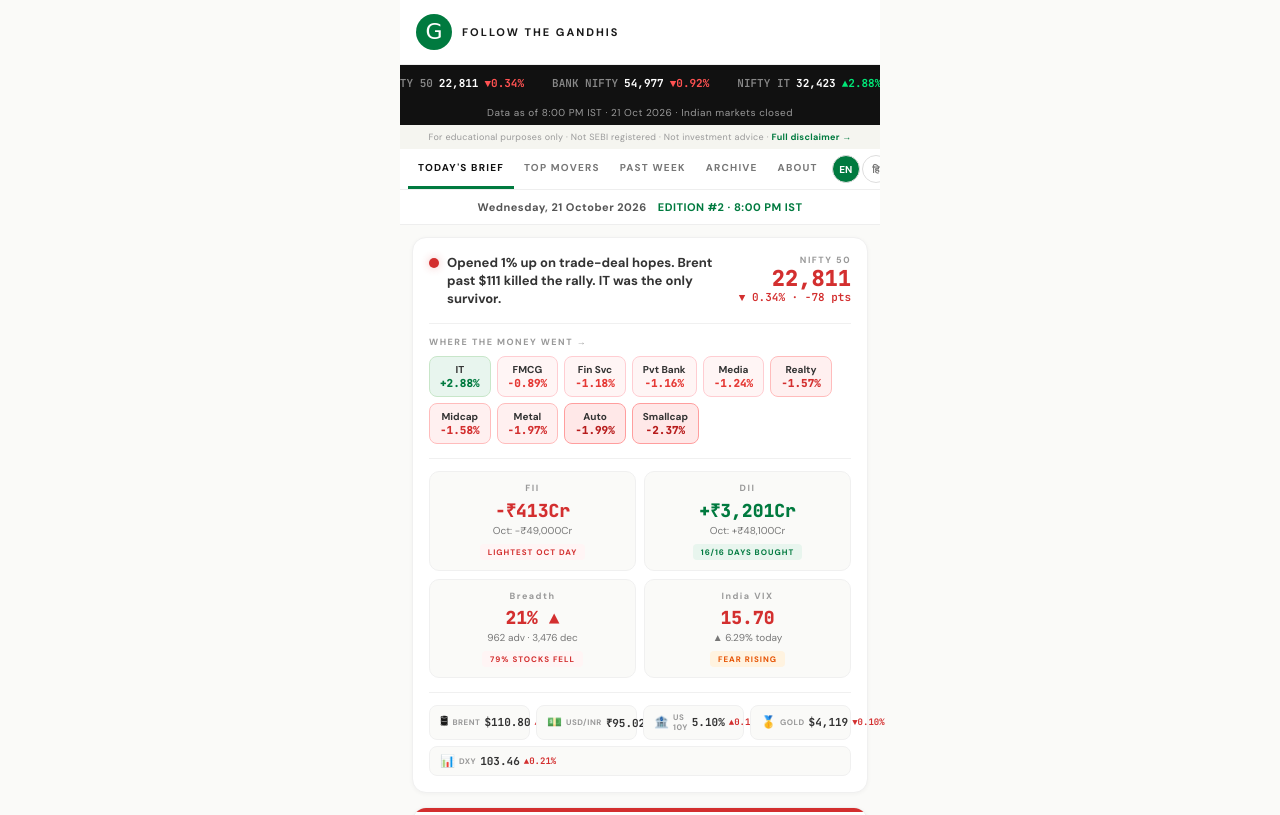
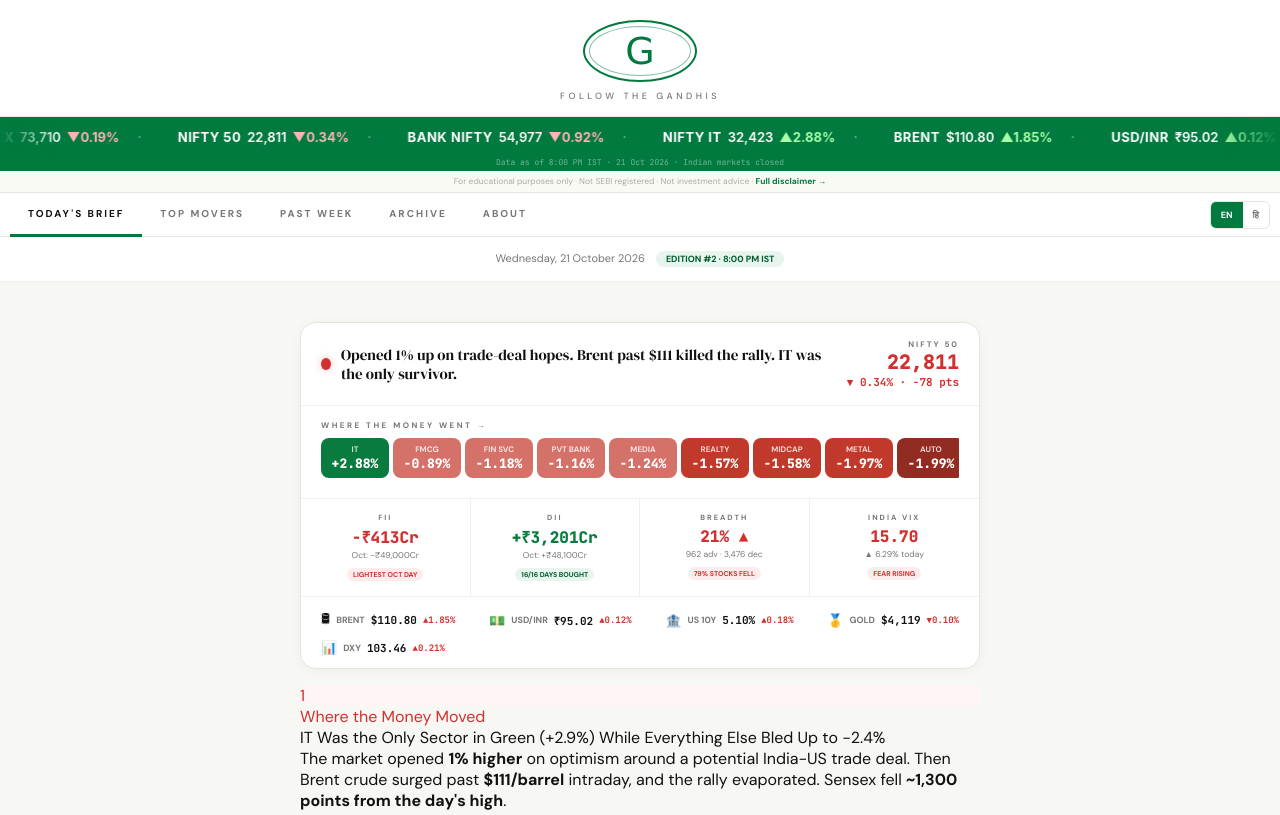
Before and after one commit to followthegandhis/gandhis, a plain HTML site: page index.html in a window 1280 px wide. Shown: the top 815 px of the page. Drawn offline with Linux system fonts and the light colour scheme; a web font is replaced by a local one.

Commit message:
Update style1.css

```diff
--- a/style1.css
+++ b/style1.css
@@ -1,171 +1,215 @@
-
-/* ===== RESET & BASE ===== */
+/* ===== RESET ===== */
 *{margin:0;padding:0;box-sizing:border-box}
-body{font-family:'DM Sans',sans-serif;background:#FAFAF8;color:#1a1a1a;max-width:480px;margin:0 auto;overflow-x:hidden;-webkit-font-smoothing:antialiased}
+body{background:#F7F7F4;font-family:'DM Sans',system-ui,sans-serif;color:#111;overflow-x:hidden;-webkit-font-smoothing:antialiased}
+.up{color:#0A7B3E}
+.dn{color:#D32F2F}
 
 /* ===== HEADER ===== */
-.hdr{display:flex;align-items:center;gap:10px;padding:14px 16px;background:#fff;border-bottom:1px solid #eee}
-.lw{width:36px;height:36px;background:#007A3F;border-radius:50%;display:flex;align-items:center;justify-content:center}
-.ln{font-family:'Burgues Script',cursive;color:#fff;font-size:22px;line-height:1}
-.tgl2{font-size:11px;font-weight:700;letter-spacing:2px;text-transform:uppercase;color:#1a1a1a}
+.hdr{background:#fff;padding:20px 0 14px;text-align:center;border-bottom:1px solid #E5E5E0}
+.lw{display:inline-block;position:relative;padding:10px 40px;border:2.5px solid #007A3F;border-radius:50%}
+.lw::before{content:'';position:absolute;top:4px;left:4px;right:4px;bottom:4px;border:1px solid #007A3F;border-radius:50%;opacity:.5}
+.ln{font-family:'Burgues Script',cursive;font-size:38px;color:#007A3F;line-height:1}
+.tgl2{font-size:9px;letter-spacing:3.5px;text-transform:uppercase;color:#777;margin-top:8px;font-weight:500}
 
 /* ===== TICKER ===== */
-.tk{overflow:hidden;background:#111;padding:10px 0;position:relative}
-.tt2{display:flex;gap:28px;animation:tickerScroll 60s linear infinite;white-space:nowrap;width:max-content}
-@keyframes tickerScroll{0%{transform:translateX(0)}100%{transform:translateX(-33.33%)}}
-.tk-item{display:inline-flex;align-items:center;gap:6px;font-family:'JetBrains Mono',monospace;font-size:11px}
-.tk-name{color:#888;font-weight:600}
-.tk-val{color:#fff;font-weight:700}
-.tk-up{color:#00E676;font-weight:700}
-.tk-dn{color:#FF5252;font-weight:700}
-.tk-time{text-align:center;font-size:10px;color:#999;padding:6px 0;background:#111;letter-spacing:.5px}
+.tk{width:100%;overflow:hidden;background:#007A3F;height:40px;position:relative}
+.tk::before,.tk::after{content:'';position:absolute;top:0;bottom:0;width:30px;z-index:2;pointer-events:none}
+.tk::before{left:0;background:linear-gradient(90deg,#007A3F,transparent)}
+.tk::after{right:0;background:linear-gradient(270deg,#007A3F,transparent)}
+.tt2{display:flex;align-items:center;height:100%;white-space:nowrap;animation:sc 14s linear infinite}
+.tt2:hover{animation-play-state:paused}
+@keyframes sc{0%{transform:translateX(0)}100%{transform:translateX(-33.33%)}}
+.ti{display:inline-flex;align-items:center;gap:6px;padding:0 18px;height:100%;font-family:'JetBrains Mono',monospace;font-size:12px;font-weight:600;color:rgba(255,255,255,.95);flex-shrink:0;border-right:1px solid rgba(255,255,255,.1)}
+.tn{font-size:9px;font-weight:700;letter-spacing:.8px;color:rgba(255,255,255,.6);text-transform:uppercase}
+.tv{font-weight:700;color:#fff}
+.tc{padding:2px 7px;border-radius:4px;font-size:11px;font-weight:800}
+.tc.u{background:rgba(0,0,0,.15);color:#7DFFB5}
+.tc.d{background:rgba(0,0,0,.15);color:#FF9E9E}
+.tk-time{text-align:center;background:#007A3F;padding:0 0 4px;font-size:8px;color:rgba(255,255,255,.45);font-family:'JetBrains Mono',monospace}
 
 /* ===== DISCLAIMER BAR ===== */
-.dc{text-align:center;font-size:9px;color:#999;padding:6px 16px;background:#F5F5F0;letter-spacing:.3px}
+.dc{background:#FAFAF5;border-bottom:1px solid #E5E5E0;padding:5px 20px;text-align:center;font-size:8.5px;color:#AAA}
 .dc a{color:#007A3F;text-decoration:none;font-weight:600}
 
 /* ===== NAV ===== */
-.nv{display:flex;align-items:center;gap:0;background:#fff;border-bottom:1px solid #eee;padding:0 8px;overflow-x:auto;-webkit-overflow-scrolling:touch}
-.nb{background:none;border:none;border-bottom:3px solid transparent;padding:12px 10px;font-size:10px;font-weight:700;letter-spacing:1.2px;color:#777;cursor:pointer;white-space:nowrap;font-family:'DM Sans',sans-serif}
-.lang-tog{margin-left:auto;display:flex;gap:2px;padding:4px}
-.lang-btn{width:28px;height:28px;border-radius:50%;border:1px solid #ddd;background:none;font-size:10px;font-weight:700;color:#777;cursor:pointer;font-family:'DM Sans',sans-serif}
+.nv{display:flex;justify-content:center;align-items:center;background:#fff;border-bottom:1px solid #E5E5E0;position:sticky;top:0;z-index:100;padding:0 10px}
+.nb{padding:14px 18px;font-size:10px;font-weight:700;letter-spacing:2px;text-transform:uppercase;color:#777;cursor:pointer;border:none;background:none;border-bottom:3px solid transparent;margin-bottom:-1px;font-family:'DM Sans',sans-serif;transition:all .2s}
+.nb:hover{color:#111}
+.lang-tog{margin-left:auto;display:flex;border:1px solid #E5E5E0;border-radius:6px;overflow:hidden;height:28px}
+.lang-btn{padding:4px 10px;font-size:9px;font-weight:700;border:none;cursor:pointer;background:none;color:#777;font-family:'DM Sans',sans-serif}
 
 /* ===== DATE BAR ===== */
-.db{text-align:center;padding:10px 16px;font-size:11px;font-weight:600;color:#555;letter-spacing:.5px;background:#fff;border-bottom:1px solid #eee}
-.ed{color:#007A3F;margin-left:8px;font-weight:700}
+.db{text-align:center;padding:14px 20px;font-size:11px;color:#777;background:#fff;border-bottom:1px solid #F0F0EB}
+.db strong{color:#111}
+.ed{display:inline-block;background:#E8F5EE;color:#005C2F;padding:2px 10px;border-radius:20px;font-size:9px;font-weight:700;margin-left:8px}
 
-/* ===== PAGES ===== */
-.pg{display:none;padding:0 12px 30px}
+/* ===== PAGE CONTAINERS ===== */
+.pg{display:none;padding:24px 20px 40px;max-width:720px;margin:0 auto}
 
-/* ===== HOLIDAY NOTICE ===== */
-.hn{margin:12px 0;padding:12px 16px;background:#FFF8E1;border:1px solid #FFE082;border-radius:10px;font-size:12px;color:#F57F17;text-align:center;font-weight:600}
+/* ===== HOLIDAY ALERT ===== */
+.hb{background:#FFF8E1;border:1px solid #F0E4A8;border-radius:12px;padding:12px 16px;margin:16px 0;font-size:12px;color:#7A6500;display:flex;align-items:center;gap:10px;font-weight:500}
 
 /* ===== MARKET PULSE BOARD ===== */
-.pulse{background:#fff;border-radius:14px;margin:12px 0;padding:16px;box-shadow:0 1px 4px rgba(0,0,0,.04);border:1px solid #f0f0f0}
-.p-head{display:flex;justify-content:space-between;align-items:flex-start;gap:12px;margin-bottom:14px;flex-wrap:wrap}
-.p-verd{display:flex;align-items:flex-start;gap:8px;flex:1;min-width:200px}
-.p-dot{width:10px;height:10px;border-radius:50%;margin-top:4px;flex-shrink:0}
-.p-title{font-size:13px;font-weight:600;color:#333;line-height:1.4}
-.p-nifty{text-align:right;flex-shrink:0}
-.p-nl{font-size:9px;font-weight:700;letter-spacing:1.5px;color:#999;margin-bottom:2px}
-.p-nv{font-family:'JetBrains Mono',monospace;font-size:22px;font-weight:800;line-height:1}
-.p-nc{font-family:'JetBrains Mono',monospace;font-size:11px;font-weight:600}
-.p-nv.up,.p-nc.up{color:#007A3F}
-.p-nv.dn,.p-nc.dn{color:#D32F2F}
+.pulse{background:#fff;border:1px solid #E5E5E0;border-radius:16px;overflow:hidden;box-shadow:0 2px 12px rgba(0,0,0,.04);margin:16px 0}
+.p-head{padding:16px 20px;border-bottom:1px solid #F0F0EB;display:flex;align-items:center;justify-content:space-between;gap:12px}
+.p-verd{display:flex;align-items:center;gap:10px;flex:1}
+.p-dot{width:12px;height:12px;border-radius:50%;background:#D32F2F;box-shadow:0 0 8px rgba(211,47,47,.3)}
+.p-title{font-family:'DM Serif Display',Georgia,serif;font-size:15px;color:#111;line-height:1.3}
+.p-nifty{text-align:right}
+.p-nl{font-size:8px;font-weight:800;letter-spacing:2px;color:#777;text-transform:uppercase}
+.p-nv{font-family:'JetBrains Mono',monospace;font-size:20px;font-weight:800}
+.p-nc{font-family:'JetBrains Mono',monospace;font-size:11px;font-weight:700}
 
 /* ===== SECTOR STRIP ===== */
-.s-strip{margin:14px 0;padding-top:12px;border-top:1px solid #f0f0f0}
-.s-label{font-size:9px;font-weight:700;letter-spacing:1.5px;color:#999;margin-bottom:8px;text-transform:uppercase}
-.s-row{display:flex;flex-wrap:wrap;gap:6px}
-.s-chip{padding:6px 10px;border-radius:8px;text-align:center;min-width:60px}
-.s-cn{font-size:10px;font-weight:700;color:#333}
-.s-cv{font-size:11px;font-weight:800;font-family:'JetBrains Mono',monospace}
-.sg{background:#E8F5EE;border:1px solid #C8E6C9}.sg .s-cv{color:#007A3F}
-.sr1{background:#FFF5F5;border:1px solid #FFCDD2}.sr1 .s-cv{color:#E53935}
-.sr2{background:#FFF0F0;border:1px solid #FFBCBC}.sr2 .s-cv{color:#D32F2F}
-.sr3{background:#FFE8E8;border:1px solid #FF9E9E}.sr3 .s-cv{color:#B71C1C}
+.s-strip{padding:14px 20px;border-bottom:1px solid #F0F0EB}
+.s-label{font-size:8px;font-weight:800;letter-spacing:2.5px;text-transform:uppercase;color:#777;margin-bottom:8px}
+.s-row{display:flex;gap:4px;overflow-x:auto;padding-bottom:6px}
+.s-row::-webkit-scrollbar{height:4px}
+.s-row::-webkit-scrollbar-thumb{background:#AAA;border-radius:2px}
+.s-chip{flex-shrink:0;padding:6px 10px;border-radius:8px;text-align:center;min-width:68px;transition:transform .15s}
+.s-chip:hover{transform:translateY(-2px)}
+.s-cn{font-size:8px;font-weight:700;color:rgba(255,255,255,.8);text-transform:uppercase}
+.s-cv{font-family:'JetBrains Mono',monospace;font-size:13px;font-weight:800;color:#fff;margin-top:1px}
+.sg{background:#0A7B3E}
+.sr1{background:#D4726A}
+.sr2{background:#C0392B}
+.sr3{background:#922B21}
 
 /* ===== GAUGES ===== */
-.gauges{display:grid;grid-template-columns:1fr 1fr;gap:8px;margin:14px 0;padding-top:12px;border-top:1px solid #f0f0f0}
-.gauge{background:#FAFAF8;border:1px solid #f0f0f0;border-radius:10px;padding:10px;text-align:center}
-.g-l{font-size:9px;font-weight:700;letter-spacing:1.5px;color:#999;margin-bottom:4px}
-.g-v{font-family:'JetBrains Mono',monospace;font-size:18px;font-weight:800}
-.g-v.up{color:#007A3F}.g-v.dn{color:#D32F2F}
-.g-s{font-size:10px;color:#777;margin:2px 0}
-.g-t{font-size:8px;font-weight:800;letter-spacing:1px;padding:3px 8px;border-radius:4px;display:inline-block;margin-top:4px}
-.g-t.buy{background:#E8F5EE;color:#007A3F}
-.g-t.sell{background:#FFF5F5;color:#D32F2F}
-.g-t.danger{background:#FFF3E0;color:#E65100}
+.gauges{display:grid;grid-template-columns:repeat(4,1fr);border-bottom:1px solid #F0F0EB}
+.gauge{padding:14px 12px;text-align:center;border-right:1px solid #F0F0EB}
+.gauge:last-child{border-right:none}
+.g-l{font-size:7.5px;font-weight:800;letter-spacing:2px;text-transform:uppercase;color:#777}
+.g-v{font-family:'JetBrains Mono',monospace;font-size:16px;font-weight:800;margin:4px 0 2px}
+.g-s{font-size:8.5px;color:#777}
+.g-t{display:inline-block;margin-top:4px;padding:2px 6px;border-radius:10px;font-size:7px;font-weight:800}
+.g-t.sell{background:#FEECEC;color:#D32F2F}
+.g-t.buy{background:#E8F5EE;color:#005C2F}
+.g-t.warn{background:#FFF3E5;color:#D4740B}
+.g-t.danger{background:#FEECEC;color:#D32F2F}
 
 /* ===== MACRO STRIP ===== */
-.m-strip{display:flex;flex-wrap:wrap;gap:6px;margin-top:12px;padding-top:12px;border-top:1px solid #f0f0f0}
-.m-item{display:flex;align-items:center;gap:4px;background:#FAFAF8;border:1px solid #f0f0f0;border-radius:8px;padding:6px 10px;font-size:10px;flex:1;min-width:80px}
-.m-icon{font-size:12px}
-.m-name{font-weight:700;color:#999;font-size:8px;letter-spacing:.5px}
-.m-val{font-family:'JetBrains Mono',monospace;font-weight:700;font-size:11px;color:#333}
+.m-strip{padding:12px 20px;display:flex;justify-content:space-between;flex-wrap:wrap;gap:8px}
+.m-item{display:flex;align-items:center;gap:6px;font-size:11px}
+.m-icon{font-size:13px}
+.m-name{font-weight:600;color:#777;font-size:9px}
+.m-val{font-family:'JetBrains Mono',monospace;font-weight:700;font-size:11px}
 .m-chg{font-family:'JetBrains Mono',monospace;font-size:9px;font-weight:700}
-.m-chg.up{color:#007A3F}.m-chg.dn{color:#D32F2F}
 
-/* ===== STORY CARDS ===== */
-.cd{background:#fff;border-radius:14px;margin:14px 0;overflow:hidden;box-shadow:0 1px 4px rgba(0,0,0,.04);border:1px solid #f0f0f0}
-.ca{height:4px}
-.ct{display:flex;align-items:center;gap:10px;padding:14px 16px 0}
-.cb{width:28px;height:28px;border-radius:50%;display:flex;align-items:center;justify-content:center;font-family:'JetBrains Mono',monospace;font-size:12px;font-weight:800;flex-shrink:0}
-.cl{font-size:10px;font-weight:700;letter-spacing:1.5px;text-transform:uppercase}
-.ch{font-family:'DM Serif Display',serif;font-size:17px;line-height:1.35;padding:10px 16px 0;color:#1a1a1a}
-.cy{padding:10px 16px 16px;font-size:13px;line-height:1.6;color:#444}
+/* ===== MOBILE RESPONSIVE ===== */
+@media(max-width:640px){
+  .ch{font-size:17px}
+  .cy{padding:14px 20px 22px;font-size:13px}
+  .ct{padding:20px 20px 0}
+  .gauges{grid-template-columns:repeat(2,1fr)}
+  .gauge:nth-child(2){border-right:none}
+  .gauge:nth-child(1),.gauge:nth-child(2){border-bottom:1px solid #F0F0EB}
+  .s-chip{min-width:60px;padding:5px 8px}
+  .s-cv{font-size:12px}
+  .p-title{font-size:13px}
+  .p-nv{font-size:17px}
+  .nb{padding:14px 12px;font-size:9px;letter-spacing:1px}
+  .acl{flex-direction:column}
+  .abh h2{font-size:22px}
+  .p-head{flex-direction:column;gap:8px;text-align:center}
+  .p-nifty{text-align:center}
+  .wk-g{grid-template-columns:1fr}
+  .lang-tog{margin-left:8px}
+}
 
-/* ===== PILL LIST (sector pills in cards) ===== */
-.pl{display:flex;flex-wrap:wrap;gap:8px;margin:12px 0}
-.pi{display:flex;align-items:center;gap:6px;background:#FAFAF8;border:1px solid #f0f0f0;border-radius:8px;padding:6px 12px}
-.pn{font-size:11px;font-weight:700;color:#555}
-.pv{font-family:'JetBrains Mono',monospace;font-size:12px;font-weight:700}
-.pv.up{color:#007A3F}.pv.dn{color:#D32F2F}
+/* ===== TICKER FADE EDGES + HOVER PAUSE ===== */
 
-/* ===== DATA TABLES (inside cards) ===== */
-.dt{width:100%;margin:12px 0;border-collapse:collapse}
-.dt td{padding:8px 10px;font-size:12px;border-bottom:1px solid #f5f5f5}
-.dl{color:#777;font-weight:500}
-.dv{text-align:right;font-family:'JetBrains Mono',monospace;font-weight:700;color:#333}
-.dv.up{color:#007A3F}.dv.dn{color:#D32F2F}
+/* Fade edges on both sides of the ribbon */
+.tk {
+  position: relative;
+  overflow: hidden;
+}
+.tk::before,
+.tk::after {
+  content: "";
+  position: absolute;
+  top: 0;
+  bottom: 0;
+  width: 60px;
+  z-index: 2;
+  pointer-events: none;
+}
+.tk::before {
+  left: 0;
+  background: linear-gradient(to right, #007A3F 0%, transparent 100%);
+}
+.tk::after {
+  right: 0;
+  background: linear-gradient(to left, #007A3F 0%, transparent 100%);
+}
 
-/* ===== INSIGHT BOXES ===== */
-.ins{margin:12px 0 0;padding:14px;border-radius:10px;font-size:12px;line-height:1.6;color:#444}
-.it{font-size:9px;font-weight:800;letter-spacing:1.5px;text-transform:uppercase;margin-bottom:6px}
-.ig{background:#F0FAF4;border:1px solid #C8E6C9}.ig .it{color:#007A3F}
-.ib{background:#F3F7FE;border:1px solid #BBDEFB}.ib .it{color:#1565C0}
-.io{background:#FFF9F2;border:1px solid #FFE0B2}.io .it{color:#D4740B}
-.ip{background:#F9F2FB;border:1px solid #E1BEE7}.ip .it{color:#6A1B9A}
+/* Seamless infinite scroll animation */
+#tkT {
+  display: flex;
+  white-space: nowrap;
+  animation: tickerScroll linear infinite;
+  will-change: transform;
+}
 
+@keyframes tickerScroll {
+  0% { transform: translateX(0); }
+  100% { transform: translateX(-33.33%); }
+}
 
-/* ===== BACK BUTTON ===== */
-.back-btn{display:inline-block;margin:16px 0 8px;padding:8px 16px;background:none;border:1px solid #ddd;border-radius:20px;font-size:11px;font-weight:600;color:#555;cursor:pointer;font-family:'DM Sans',sans-serif}
-.back-btn:hover{background:#f5f5f5}
+/* Hover pause */
+#tkT:hover {
+  animation-play-state: paused;
+}
 
-/* ===== TOP MOVERS HEADER ===== */
-.tm-header{text-align:center;padding:16px 0 8px}
-.tm-title{font-family:'DM Serif Display',serif;font-size:22px;color:#1a1a1a}
-.tm-sub{font-size:11px;color:#777;margin-top:4px;letter-spacing:.5px}
-.tm-date{font-size:9px;font-weight:700;letter-spacing:2px;color:#999;margin-top:6px}
+/* ===== TICKER ITEM STYLING ===== */
 
-/* ===== INDEX SECTIONS ===== */
-.idx-section{background:#fff;border-radius:14px;margin:14px 0;overflow:hidden;box-shadow:0 1px 4px rgba(0,0,0,.04);border:1px solid #f0f0f0}
+.tk-item {
+  display: inline-flex;
+  align-items: center;
+  gap: 6px;
+  padding: 0 18px;
+  font-family: Inter, Arial, sans-serif;
+  font-size: 13px;
+  white-space: nowrap;
+  color: #fff;
+}
 
-/* ===== INDEX BAR (header of each index) ===== */
-.idx-bar{display:flex;justify-content:space-between;align-items:center;padding:14px 16px;gap:10px}
-.bar-red{background:linear-gradient(135deg,#FFF5F5,#fff)}
-.bar-green{background:linear-gradient(135deg,#F0FAF4,#fff)}
-.idx-left{display:flex;align-items:center;gap:10px}
-.idx-icon{width:36px;height:36px;border-radius:10px;display:flex;align-items:center;justify-content:center;font-size:18px}
-.idx-icon.ir{background:#FFF0F0}
-.idx-icon.ig{background:#E8F5EE}
-.idx-name{font-size:14px;font-weight:700;color:#1a1a1a}
-.idx-full{font-size:9px;color:#999;letter-spacing:.5px}
-.idx-right{text-align:right}
-.idx-val{font-family:'JetBrains Mono',monospace;font-size:18px;font-weight:800}
-.idx-val.up{color:#007A3F}.idx-val.dn{color:#D32F2F}
-.idx-chg{font-family:'JetBrains Mono',monospace;font-size:11px;font-weight:700}
-.idx-chg.up{color:#007A3F}.idx-chg.dn{color:#D32F2F}
-.idx-pts{font-size:10px;color:#999}
+.tk-name {
+  font-weight: 700;
+  color: #fff;
+  letter-spacing: 0.5px;
+}
 
-/* ===== GAINERS/LOSERS GRID ===== */
-.gl-grid{display:grid;grid-template-columns:1fr 1fr;gap:0;border-top:1px solid #f0f0f0}
-.gl-col{padding:12px 14px}
-.gl-col:first-child{border-right:1px solid #f0f0f0}
-.gl-label{font-size:9px;font-weight:800;letter-spacing:1.5px;margin-bottom:10px}
-.gl-label.up{color:#007A3F}
-.gl-label.dn{color:#D32F2F}
+.tk-val {
+  font-weight: 600;
+  color: #fff;
+}
 
-/* ===== STOCK ROWS ===== */
-.stk{display:flex;align-items:center;gap:8px;padding:8px 0;border-bottom:1px solid #FAFAF8}
-.stk:last-child{border-bottom:none}
-.stk-rank{font-family:'JetBrains Mono',monospace;font-size:10px;font-weight:800;color:#ccc;width:18px;flex-shrink:0}
-.stk-info{flex:1;min-width:0}
-.stk-name{font-size:12px;font-weight:700;color:#1a1a1a;white-space:nowrap;overflow:hidden;text-overflow:ellipsis}
-.stk-price{font-size:10px;color:#999;font-family:'JetBrains Mono',monospace}
-.stk-chg{font-family:'JetBrains Mono',monospace;font-size:12px;font-weight:800;flex-shrink:0}
-.stk-chg.up{color:#007A3F}
-.stk-chg.dn{color:#D32F2F}
+.tk-up {
+  color: #a8ffa8;
+  font-weight: 700;
+}
 
-/* ===== INDEX SUMMARY BAR ===== */
-.idx-summary{display:flex;justify-content:center;gap:16px;padding:10px;background:#FAFAF8;border-top:1px solid #f0f0f0;font-size:10px;color:#777}
+.tk-dn {
+  color: #ffb3b3;
+  font-weight: 700;
+}
+
+.tk-item::after {
+  content: "·";
+  margin-left: 12px;
+  color: rgba(255, 255, 255, 0.4);
+  font-size: 16px;
+}
+
+/* ===== MOBILE TICKER SPEED FIX ===== */
+@media (max-width: 768px) {
+  #tkT {
+    animation-duration: 25s !important;
+    min-width: 300%;
+  }
+  .tk-item {
+    padding: 0 12px;
+    font-size: 11px;
+  }
+}
```
